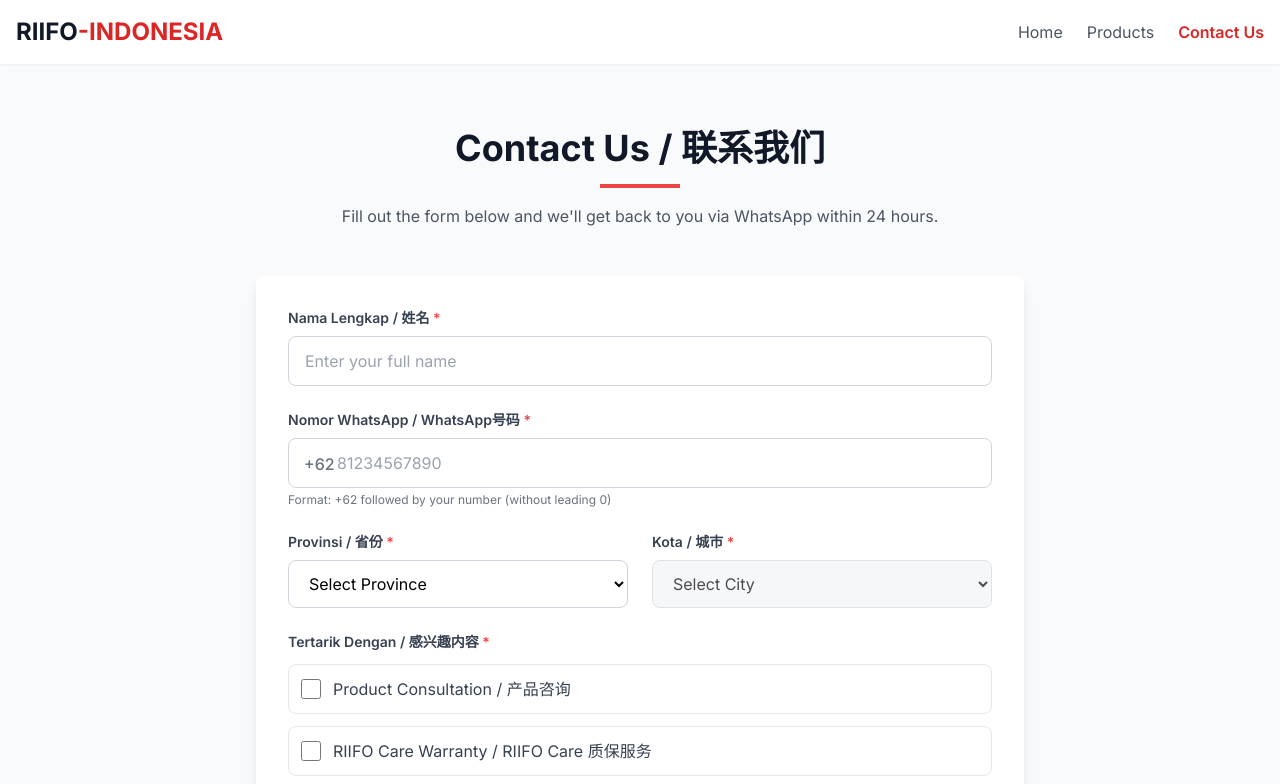
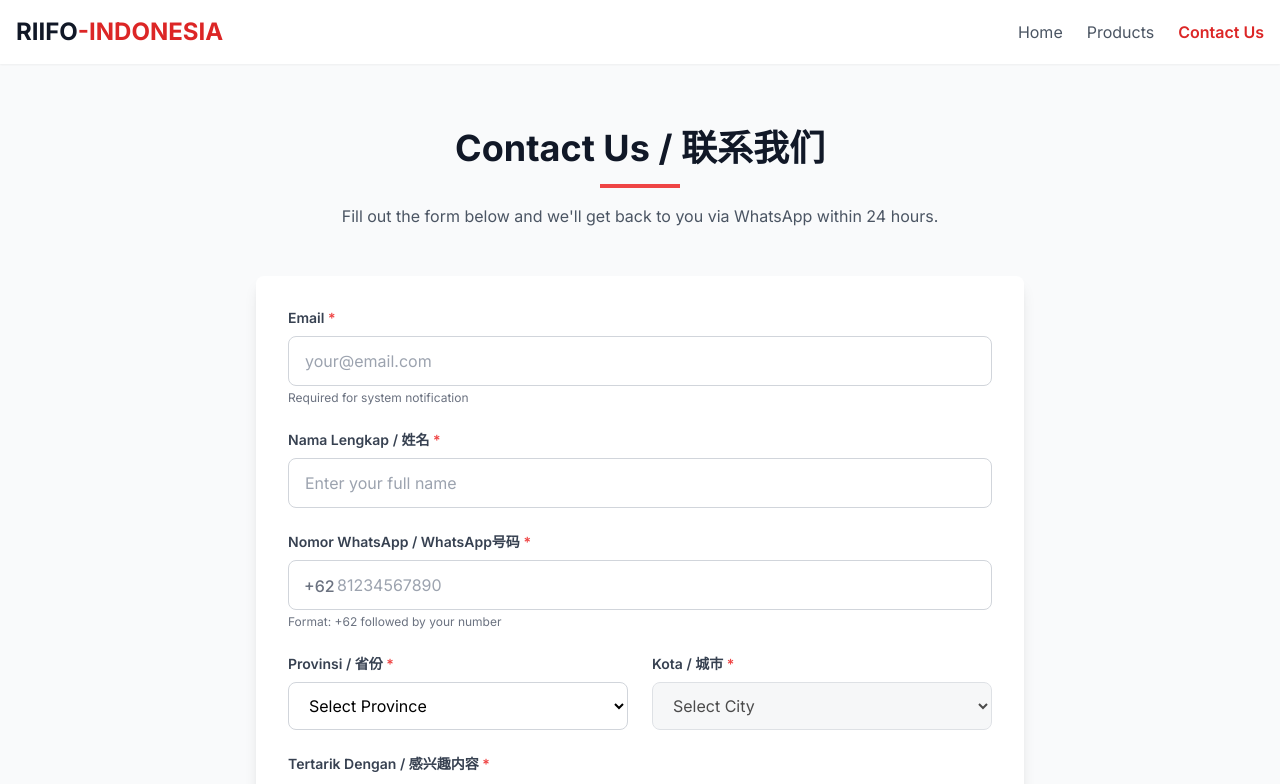
Before and after one commit to anniechancls-sketch/riifo-care, a Next.js app: page /contact in a window 1280 px wide. Shown: the top 784 px of the page. Built offline with nearby package versions, Linux system fonts and the light colour scheme.

Commit message:
Integrate Contact form with Pardot Form Handler - add Email field

```diff
--- a/app/contact/page.tsx
+++ b/app/contact/page.tsx
@@ -5,6 +5,7 @@ import Link from 'next/link'
 
 export default function ContactPage() {
   const [formData, setFormData] = useState({
+    email: '',
     name: '',
     whatsapp: '',
     province: '',
@@ -14,9 +15,7 @@ export default function ContactPage() {
     agent: '',
   })
 
-  const [submitted, setSubmitted] = useState(false)
-
-  // 印尼省份数据（示例）
+  // 印尼省份数据
   const provinces = [
     'DKI Jakarta',
     'Jawa Barat',
@@ -30,7 +29,7 @@ export default function ContactPage() {
     'Kalimantan Timur',
   ]
 
-  // 城市数据（示例，实际应根据省份联动）
+  // 城市数据
   const cities: Record<string, string[]> = {
     'DKI Jakarta': ['Jakarta Pusat', 'Jakarta Selatan', 'Jakarta Barat', 'Jakarta Timur', 'Jakarta Utara'],
     'Jawa Barat': ['Bandung', 'Bekasi', 'Bogor', 'Depok', 'Cimahi'],
@@ -80,43 +79,6 @@ export default function ContactPage() {
     }))
   }
 
-  const handleSubmit = (e: React.FormEvent) => {
-    e.preventDefault()
-    // 模拟提交成功
-    setSubmitted(true)
-    // 模拟 WhatsApp 通知弹窗（Demo 效果）
-    setTimeout(() => {
-      alert('✅ Inquiry Submitted Successfully!\n\nSimulated WhatsApp notification will be sent to your number.\n\nOur team will contact you within 24 hours.')
-    }, 500)
-  }
-
-  const validateWhatsapp = (number: string) => {
-    // 印尼号码格式：+62 或 62 开头，后面 9-12 位数字
-    const cleanNumber = number.replace(/\s/g, '').replace(/^0/, '62')
-    return /^62[0-9]{9,12}$/.test(cleanNumber)
-  }
-
-  if (submitted) {
-    return (
-      <main className="min-h-screen bg-gray-50 flex items-center justify-center px-4">
-        <div className="bg-white rounded-lg shadow-lg p-8 max-w-md w-full text-center">
-          <div className="w-16 h-16 bg-green-100 rounded-full flex items-center justify-center mx-auto mb-4">
-            <svg className="w-8 h-8 text-green-600" fill="none" stroke="currentColor" viewBox="0 0 24 24">
-              <path strokeLinecap="round" strokeLinejoin="round" strokeWidth={2} d="M5 13l4 4L19 7" />
-            </svg>
-          </div>
-          <h2 className="text-2xl font-bold text-gray-900 mb-2">Thank You!</h2>
-          <p className="text-gray-600 mb-6">
-            Your inquiry has been submitted successfully. Our team will contact you via WhatsApp within 24 hours.
-          </p>
-          <Link href="/" className="inline-block px-6 py-3 bg-red-600 text-white font-semibold rounded hover:bg-red-700 transition">
-            Back to Home
-          </Link>
-        </div>
-      </main>
-    )
-  }
-
   return (
     <main className="min-h-screen bg-gray-50">
       {/* Header */}
@@ -140,11 +102,33 @@ export default function ContactPage() {
             <h1 className="text-4xl font-bold text-gray-900 mb-4">Contact Us / 联系我们</h1>
             <div className="w-20 h-1 bg-red-500 mx-auto mb-4" />
             <p className="text-gray-600">
-              Fill out the form below and we&apos;ll get back to you via WhatsApp within 24 hours.
+              Fill out the form below and we'll get back to you via WhatsApp within 24 hours.
             </p>
           </div>
 
-          <form onSubmit={handleSubmit} className="bg-white rounded-lg shadow-lg p-8">
+          {/* Pardot Form Handler - Direct POST */}
+          <form
+            action="https://go.riifo.com/l/900071/2026-03-10/3t7vt1"
+            method="post"
+            className="bg-white rounded-lg shadow-lg p-8"
+          >
+            {/* Email Field - Required by Pardot */}
+            <div className="mb-6">
+              <label className="block text-sm font-semibold text-gray-700 mb-2">
+                Email <span className="text-red-500">*</span>
+              </label>
+              <input
+                type="email"
+                name="email"
+                value={formData.email}
+                onChange={handleInputChange}
+                required
+                className="w-full px-4 py-3 border border-gray-300 rounded-lg focus:ring-2 focus:ring-red-500 focus:border-transparent outline-none transition"
+                placeholder="your@email.com"
+              />
+              <p className="text-xs text-gray-500 mt-1">Required for system notification</p>
+            </div>
+
             {/* Name Field */}
             <div className="mb-6">
               <label className="block text-sm font-semibold text-gray-700 mb-2">
@@ -178,7 +162,7 @@ export default function ContactPage() {
                   placeholder="81234567890"
                 />
               </div>
-              <p className="text-xs text-gray-500 mt-1">Format: +62 followed by your number (without leading 0)</p>
+              <p className="text-xs text-gray-500 mt-1">Format: +62 followed by your number</p>
             </div>
 
             {/* Province & City */}
@@ -231,6 +215,8 @@ export default function ContactPage() {
                   <label key={option.id} className="flex items-center p-3 border border-gray-200 rounded-lg hover:bg-gray-50 cursor-pointer transition">
                     <input
                       type="checkbox"
+                      name="interests"
+                      value={option.id}
                       checked={formData.interests.includes(option.id)}
                       onChange={() => handleInterestChange(option.id)}
                       className="w-5 h-5 text-red-600 border-gray-300 rounded focus:ring-red-500"
```
